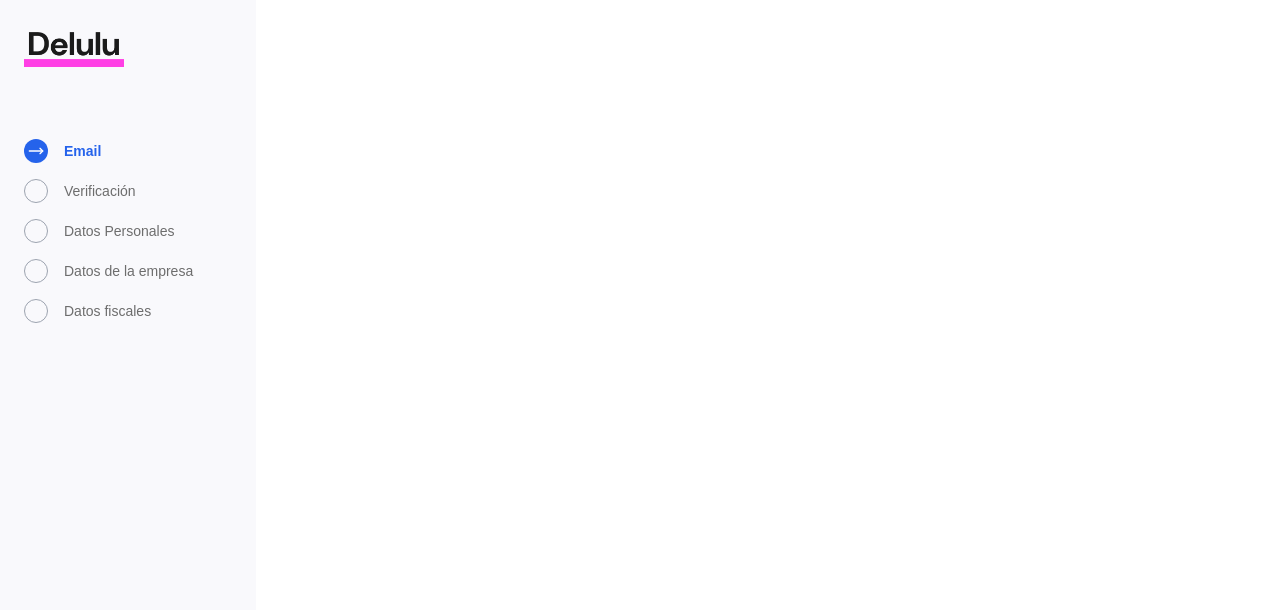
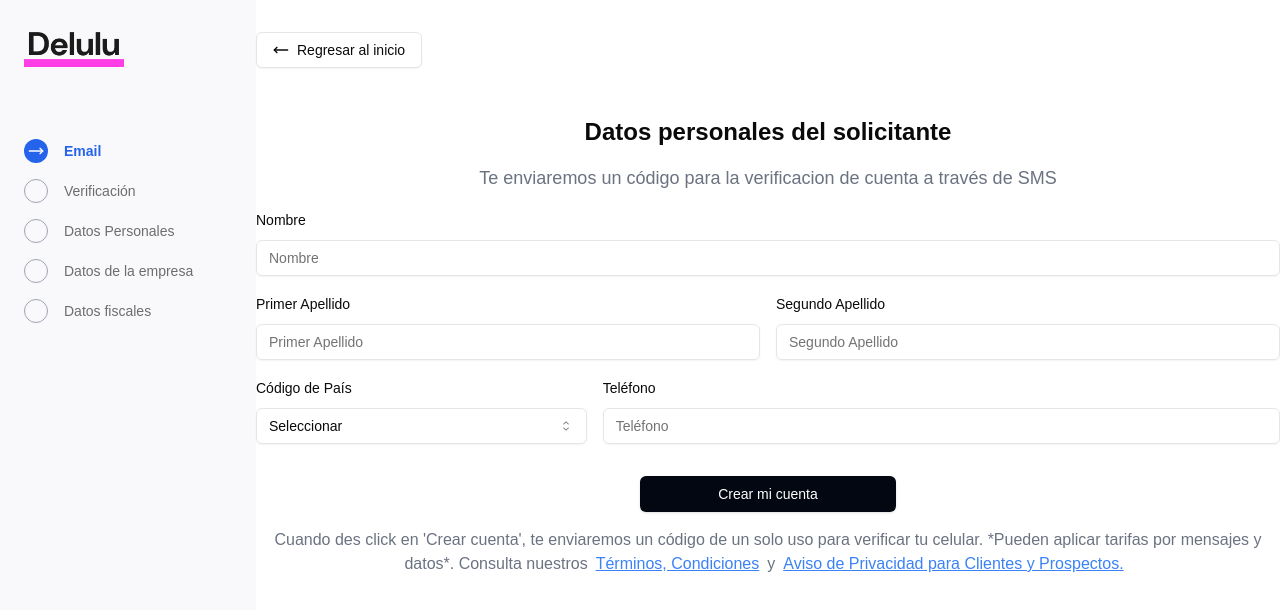
Before and after one commit to DeluluAI/Delulu, a Next.js app: page /register/informacion-personal in a window 1280 px wide. Shown: the top 610 px of the page. Built offline with nearby package versions, Linux system fonts and the light colour scheme.

Commit message:
[ADD] Personal Data Form

```diff
--- a/app/(register)/register/informacion-personal/page.tsx
+++ b/app/(register)/register/informacion-personal/page.tsx
@@ -1,7 +1,118 @@
-export default function PersonalDataPage() {
+'use client'
+
+import { useState } from "react"
+import { useRouter } from 'next/navigation'
+import { Button } from "@/components/ui/button"
+import { Input } from "@/components/ui/input"
+import { Label } from "@/components/ui/label"
+import { Select, SelectContent, SelectItem, SelectTrigger, SelectValue } from "@/components/ui/select"
+import { MoveLeft } from 'lucide-react'
+import Link from 'next/link'
+import { cn } from "@/lib/utils"
+
+export default function PersonalDataForm() {
+    const router = useRouter()
+    const [name, setName] = useState('')
+    const [firstLastName, setFirstLastName] = useState('')
+    const [secondLastName, setSecondLastName] = useState('')
+    const [countryCode, setCountryCode] = useState('')
+    const [phone, setPhone] = useState('')
+
+    const handleSubmit = (e: React.FormEvent) => {
+        e.preventDefault()
+        console.log('Form submitted:', { name, firstLastName, secondLastName, countryCode, phone })
+    }
+
     return (
-        <div>
-
+        <div className="max-w-[64rem] space-y-4 mt-8">
+            <Button
+                variant="outline"
+                className="text-sm mb-8"
+                onClick={() => router.push('/')}
+            >
+                <MoveLeft /> Regresar al inicio
+            </Button>
+            <h2 className="text-2xl font-bold text-center">Datos personales del solicitante</h2>
+            <p className="text-lg text-center text-gray-500">
+                Te enviaremos un código para la verificacion de cuenta a través de SMS
+            </p>
+            <form onSubmit={handleSubmit} className="space-y-4">
+                <div className="space-y-2">
+                    <Label htmlFor="name">Nombre</Label>
+                    <Input
+                        id="name"
+                        placeholder="Nombre"
+                        value={name}
+                        onChange={(e) => setName(e.target.value)}
+                        required
+                    />
+                </div>
+                <div className="grid grid-cols-1 md:grid-cols-2 gap-4">
+                    <div className="space-y-2">
+                        <Label htmlFor="firstLastName">Primer Apellido</Label>
+                        <Input
+                            id="firstLastName"
+                            placeholder="Primer Apellido"
+                            value={firstLastName}
+                            onChange={(e) => setFirstLastName(e.target.value)}
+                            required
+                        />
+                    </div>
+                    <div className="space-y-2">
+                        <Label htmlFor="secondLastName">Segundo Apellido</Label>
+                        <Input
+                            id="secondLastName"
+                            placeholder="Segundo Apellido"
+                            value={secondLastName}
+                            onChange={(e) => setSecondLastName(e.target.value)}
+                        />
+                    </div>
+                </div>
+                <div className="grid grid-cols-1 md:grid-cols-3 gap-4">
+                    <div className="space-y-2">
+                        <Label htmlFor="countryCode">Código de País</Label>
+                        <Select onValueChange={setCountryCode} value={countryCode}>
+                            <SelectTrigger id="countryCode">
+                                <SelectValue placeholder="Seleccionar" />
+                            </SelectTrigger>
+                            <SelectContent>
+                                <SelectItem value="+52">+52 (México)</SelectItem>
+                                <SelectItem value="+1">+1 (USA/Canada)</SelectItem>
+                                <SelectItem value="+34">+34 (España)</SelectItem>
+                            </SelectContent>
+                        </Select>
+                    </div>
+                    <div className="space-y-2 md:col-span-2">
+                        <Label htmlFor="phone">Teléfono</Label>
+                        <Input
+                            id="phone"
+                            placeholder="Teléfono"
+                            value={phone}
+                            onChange={(e) => setPhone(e.target.value)}
+                            required
+                        />
+                    </div>
+                </div>
+                <div className="flex flex-row justify-center">
+                    <Button
+                        type="submit"
+                        className={cn(
+                            'mt-4 w-64 p-2 text-center text-sm rounded-md transition-colors duration-300 ease-in-out',
+                            'bg-gray-950 text-white hover:bg-blue-600'
+                        )}
+                    >
+                        Crear mi cuenta
+                    </Button>
+                </div>
+                <div className="flex flex-row justify-center">
+                    <p className="text-gray-500 text-center">
+                        Cuando des click en 'Crear cuenta', te enviaremos un código de un solo uso para verificar tu celular. *Pueden aplicar tarifas por mensajes y datos*. Consulta nuestros
+                        <Link href="/terminos-condiciones" className="text-blue-500 underline mx-2 hover:text-blue-800">Términos, Condiciones</Link>
+                        y
+                        <Link href='/aviso-de-privacidad' className="text-blue-500 underline mx-2 hover:text-blue-800">Aviso de Privacidad para Clientes y Prospectos.</Link>
+                    </p>
+                </div>
+            </form>
         </div>
     )
 }
```
